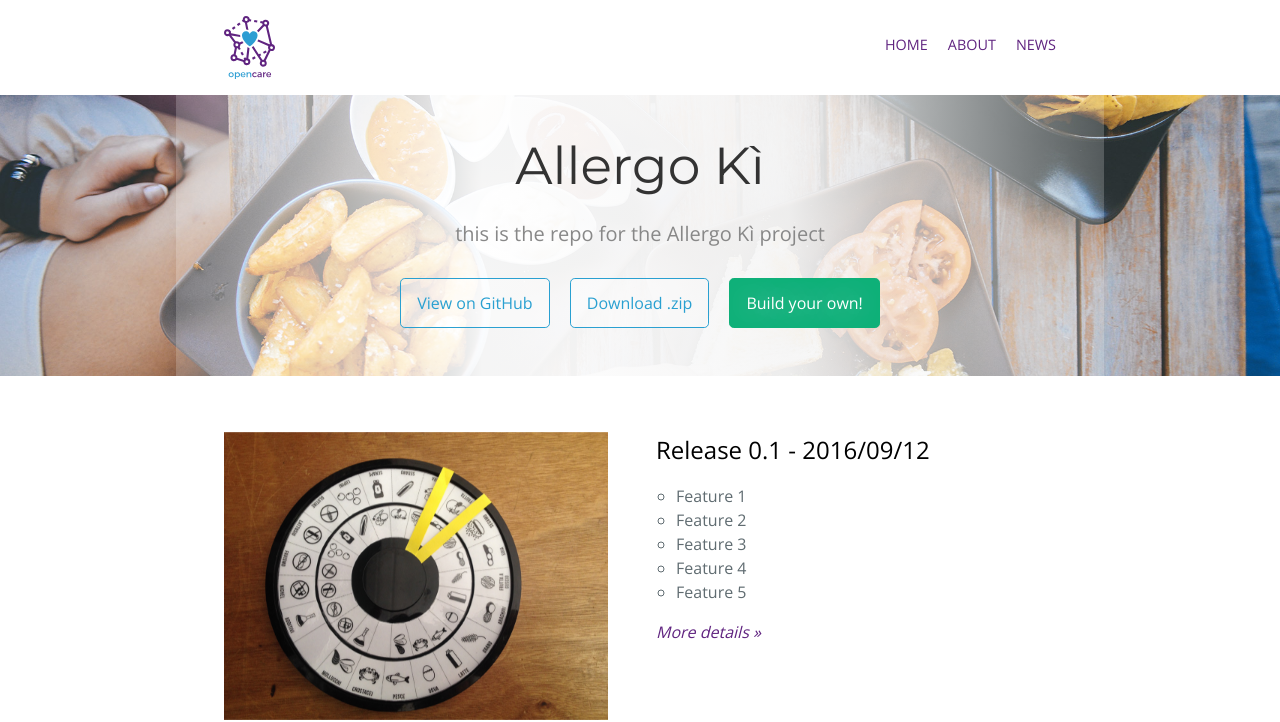
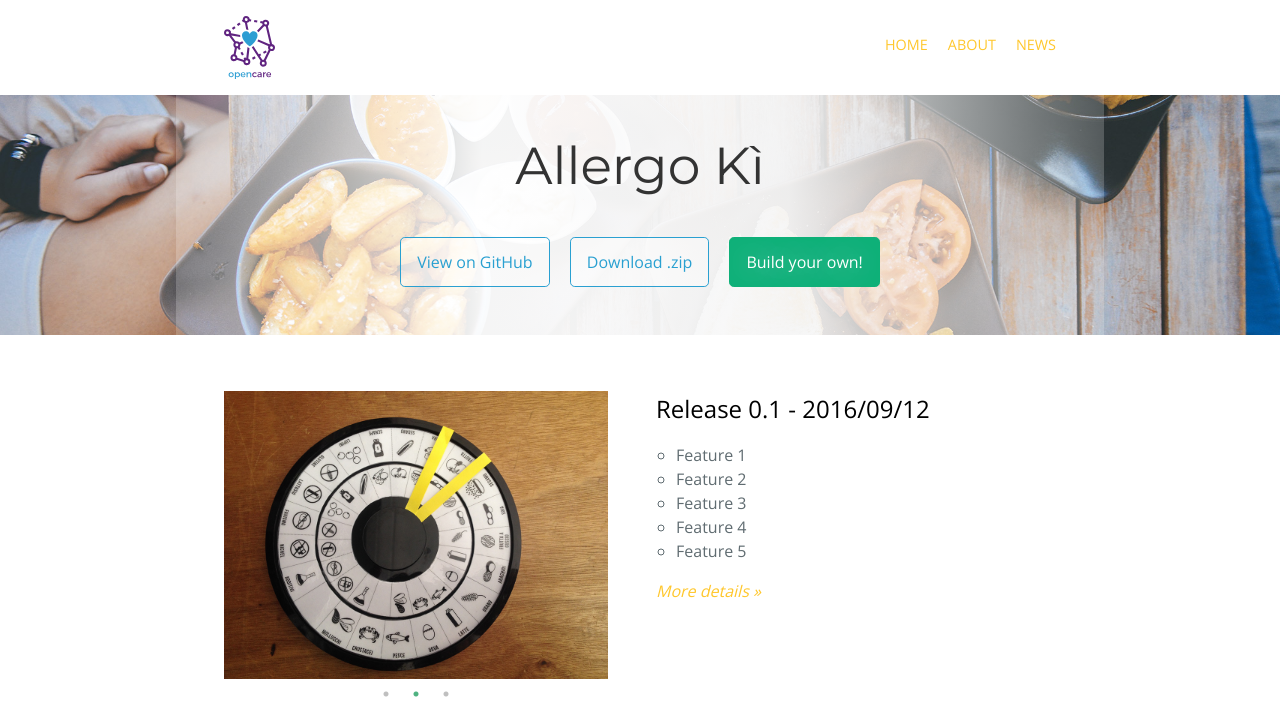
Before and after one commit to opencarecc/allergoki, a Jekyll site: the page built from index.html, in a window 1280 px wide. Shown: the top 722 px of the page. Built offline with Jekyll 4.4.1, drawn with Linux system fonts in a browser that asks for light colours; comment, search, counter and statistics services are not loaded; grey boxes are pictures that could not be loaded.

Commit message:
change colours and text

```diff
--- a/_includes/homeheader.html
+++ b/_includes/homeheader.html
@@ -3,7 +3,7 @@
 <section class="page-header">
   <div class="page-header-content">
     <h1 class="project-name">Allergo Kì</h1>
-    <h2 class="project-tagline">this is the repo for the Allergo Kì project</h2>
+    <h2 class="project-tagline"></h2>
     <a href="https://github.com/opencarecc/allergoki" class="btn">View on GitHub</a>
     <a href="https://github.com/opencarecc/allergoki/zipball/master" class="btn">Download .zip</a>
     <a href="https://github.com/opencarecc/allergoki/wiki" class="btn">Build your own!</a>
--- a/stylesheets/stylesheet.css
+++ b/stylesheets/stylesheet.css
@@ -13,7 +13,7 @@
 
 a {
   cursor: pointer;
-  color: #602480;
+  color: #ffc72c;
   text-decoration: none;
   padding-bottom: .15rem;
   transition: all .3s;
```
Also changed, not shown: 1 other file.
